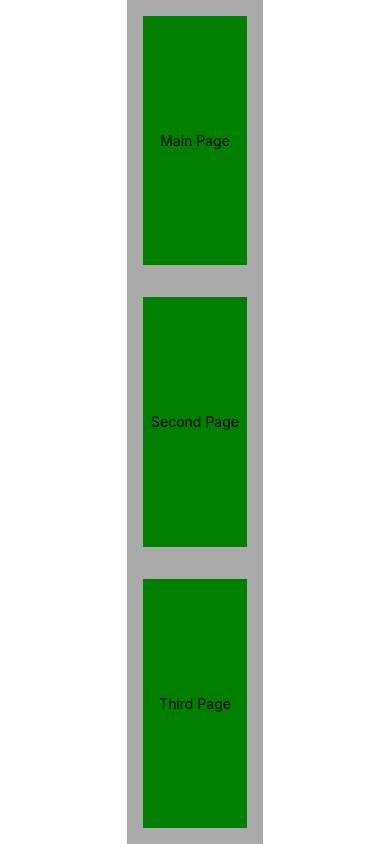
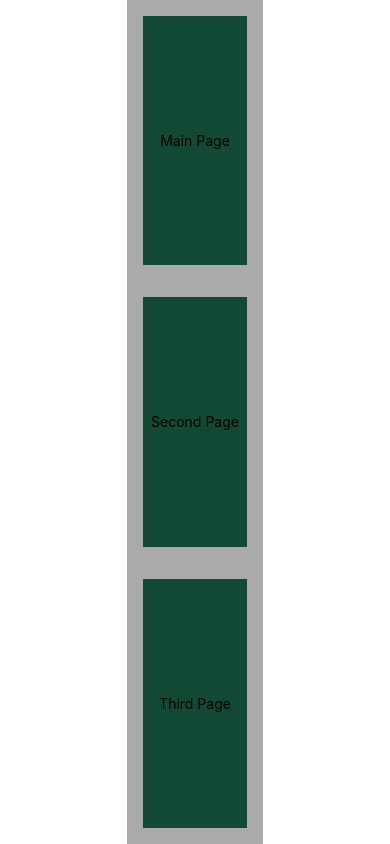
Before and after one commit to seanstaka/GitHubTest, a React Native app: screen / in a window 390 px wide. Built offline with nearby package versions, Linux system fonts and the light colour scheme.

Commit message:
change button color

```diff
--- a/components/MainButton.js
+++ b/components/MainButton.js
@@ -14,7 +14,7 @@ export default MainButton;
 const styles = StyleSheet.create({
   container: {
     flex: 1,
-    backgroundColor: "green",
+    backgroundColor: "#124935",
     padding: 8,
     margin: 16,
     borderColor: "black",
```
